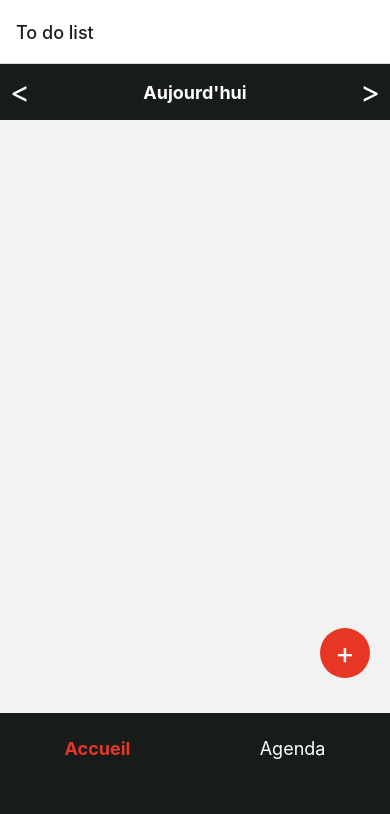
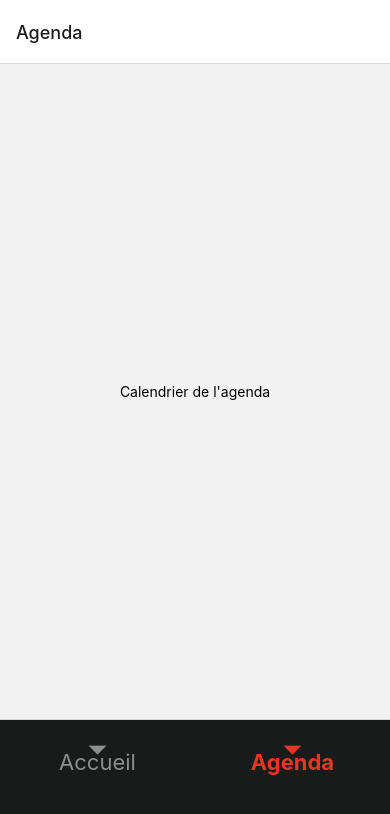
Before and after one commit to Dams4953/todolist2.0, a React Native app in the folder todolist/: screen /Agenda in a window 390 px wide. Shown: the top 814 px of the page. Built offline with nearby package versions, Linux system fonts and the light colour scheme.

Commit message:
onglets de naviguation

```diff
--- a/todolist/App.js
+++ b/todolist/App.js
@@ -1,16 +1,51 @@
 import React from 'react';
 import { NavigationContainer } from '@react-navigation/native';
-import { createStackNavigator } from '@react-navigation/stack';
+import { createBottomTabNavigator } from '@react-navigation/bottom-tabs';
+import { Text } from 'react-native';
 import MainScreen from './src/screens/MainScreen';
+import AgendaScreen from './src/screens/AgendaScreen';
 
-const Stack = createStackNavigator();
+const Tab = createBottomTabNavigator();
 
 const App = () => {
     return (
         <NavigationContainer>
-            <Stack.Navigator>
-                <Stack.Screen name="To do list" component={MainScreen} />
-            </Stack.Navigator>
+            <Tab.Navigator
+                screenOptions={{
+                    tabBarActiveTintColor: '#e73623',
+                    tabBarStyle: {
+                        flexDirection: 'row',
+                        justifyContent: 'space-around',
+                        alignItems: 'center',
+                        backgroundColor: '#171c1a',
+                        height: 125,
+                        paddingBottom: 40,
+                    },
+                }}
+            >
+                <Tab.Screen
+                    name="Accueil"
+                    component={MainScreen}
+                    options={({ route }) => ({
+                        tabBarLabel: ({ color, focused }) => (
+                            <Text style={{ color, fontWeight: focused ? 'bold' : 'normal', fontSize: 22 }}>
+                                Accueil
+                            </Text>
+                        ),
+                    })}
+                />
+                <Tab.Screen
+                    name="Agenda"
+                    component={AgendaScreen}
+                    options={({ route }) => ({
+                        tabBarLabel: ({ color, focused }) => (
+                            <Text style={{ color, fontWeight: focused ? 'bold' : 'normal', fontSize: 22  }}>
+                                Agenda
+                            </Text>
+                        ),
+                    })}
+                />
+            </Tab.Navigator>
         </NavigationContainer>
     );
 };
--- a/todolist/package.json
+++ b/todolist/package.json
@@ -11,6 +11,7 @@
   "dependencies": {
     "@react-native-community/checkbox": "^0.5.17",
     "@react-native-community/datetimepicker": "7.6.1",
+    "@react-navigation/bottom-tabs": "^6.5.20",
     "@react-navigation/native": "^6.1.17",
     "@react-navigation/stack": "^6.3.29",
     "expo": "~50.0.14",
--- /dev/null
+++ b/todolist/src/screens/AgendaScreen.js
@@ -0,0 +1,14 @@
+// AgendaScreen.js
+import React from 'react';
+import { View, Text } from 'react-native';
+
+const AgendaScreen = () => {
+  return (
+    <View style={{ flex: 1, justifyContent: 'center', alignItems: 'center' }}>
+      <Text>Calendrier de l'agenda</Text>
+      {/* Ajoutez votre composant de calendrier ici */}
+    </View>
+  );
+};
+
+export default AgendaScreen;
--- a/todolist/src/screens/MainScreen.js
+++ b/todolist/src/screens/MainScreen.js
@@ -1,15 +1,21 @@
+// MainScreen.js
 import React, { useState } from 'react';
 import { Modal, Text, TouchableOpacity, View, KeyboardAvoidingView, Platform, TouchableWithoutFeedback } from 'react-native';
 import { mainScreenStyles } from '../styles/mainScreenStyles';
 import TodoList from '../components/AddTask';
-import TaskItem from '../components/TaskItem';
 import TaskListByDate from '../utils/dateUtils';
+import AgendaScreen from './AgendaScreen';
+import { createBottomTabNavigator } from '@react-navigation/bottom-tabs';
+import { NavigationContainer, useNavigation } from '@react-navigation/native';
+
+const Tab = createBottomTabNavigator();
 
 const MainScreen = () => {
     const [isModalVisible, setIsModalVisible] = useState(false);
     const [tasks, setTasks] = useState([]);
     const [currentDate, setCurrentDate] = useState(new Date());
     const [selectedTab, setSelectedTab] = useState('Accueil');
+    const navigation = useNavigation();
 
     const getDateLabel = (date) => {
         const today = new Date();
@@ -78,7 +84,10 @@ const MainScreen = () => {
 
     const handleTabPress = (tabName) => {
         setSelectedTab(tabName);
-        // Vous pouvez ajouter des actions spécifiques pour chaque onglet ici
+        if (tabName === 'Agenda') {
+            navigation.navigate('Agenda'); // Naviguer vers la page de l'agenda
+        }
+        // Vous pouvez ajouter d'autres actions spécifiques pour chaque onglet ici
     };
 
     return (
@@ -123,16 +132,8 @@ const MainScreen = () => {
 
                             <TaskListByDate date={currentDate} tasks={tasks} onUpdateTask={handleUpdateTask} onDeleteTask={handleDeleteTask} />
                         </View>
+                    </View>
 
-            <View style={mainScreenStyles.tabContainer}>
-                <TouchableOpacity onPress={() => handleTabPress('Accueil')}>
-                    <Text style={[mainScreenStyles.tabText, selectedTab === 'Accueil' ? mainScreenStyles.selectedTabText : null]}>Accueil</Text>
-                </TouchableOpacity>
-                <TouchableOpacity onPress={() => handleTabPress('Agenda')}>
-                    <Text style={[mainScreenStyles.tabText, selectedTab === 'Agenda' ? mainScreenStyles.selectedTabText : null]}>Agenda</Text>
-                </TouchableOpacity>
-            </View>
-        </View>
     );
 };
 
--- a/todolist/src/styles/mainScreenStyles.js
+++ b/todolist/src/styles/mainScreenStyles.js
@@ -49,21 +49,5 @@ export const mainScreenStyles = StyleSheet.create({
         fontWeight: 'bold',
         color: 'white',
       },
-      tabContainer: {
-        flexDirection: 'row',
-        justifyContent: 'space-around',
-        alignItems: 'center',
-        backgroundColor: '#171c1a',
-        paddingVertical: 25,
-      },
-      tabText: {
-        fontSize: 18,
-        marginBottom: 60,
-        color: 'white',
-      },
-      selectedTabText: {
-        fontWeight: 'bold',
-        marginBottom: 60,
-        color: '#e73623',
-      },
+
 });
```
Also changed, not shown: 2 other files (tests, documents, lock files or other folders). Lines whose indentation alone changed are shown as unchanged.
